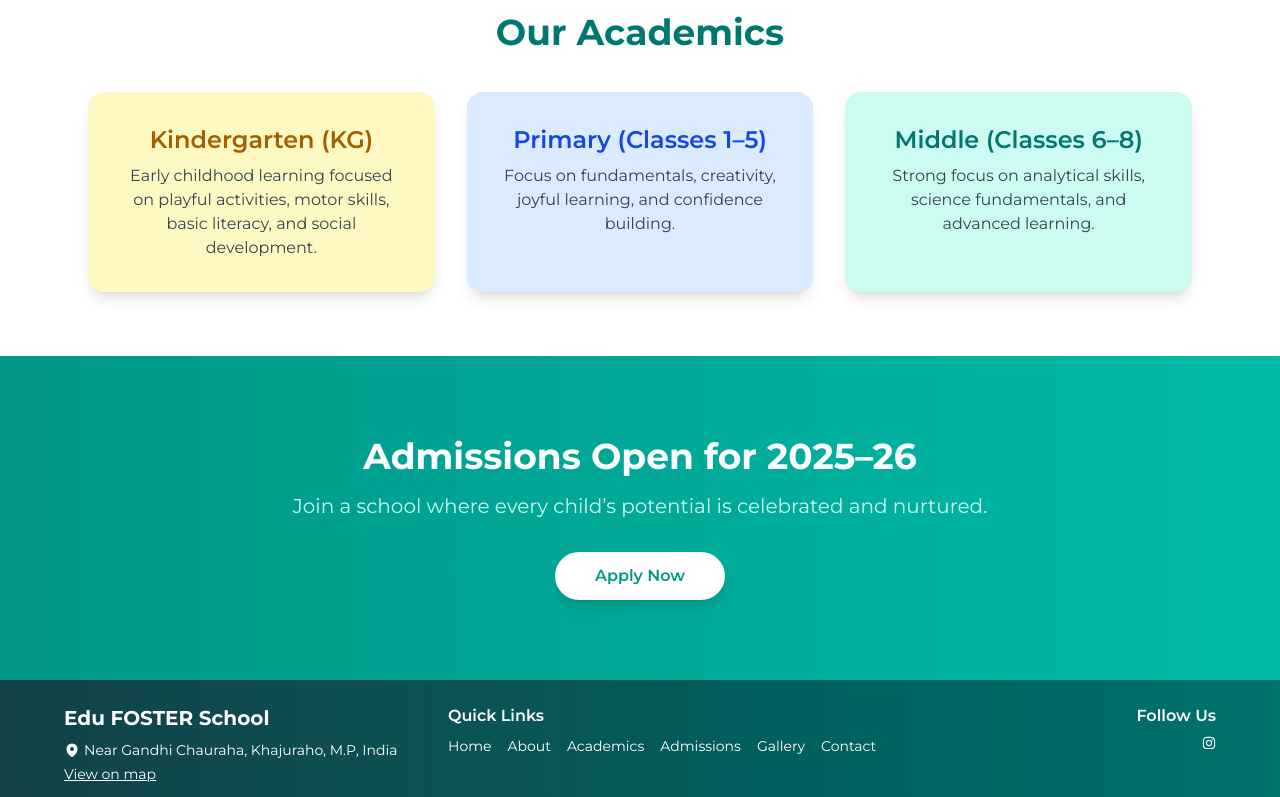
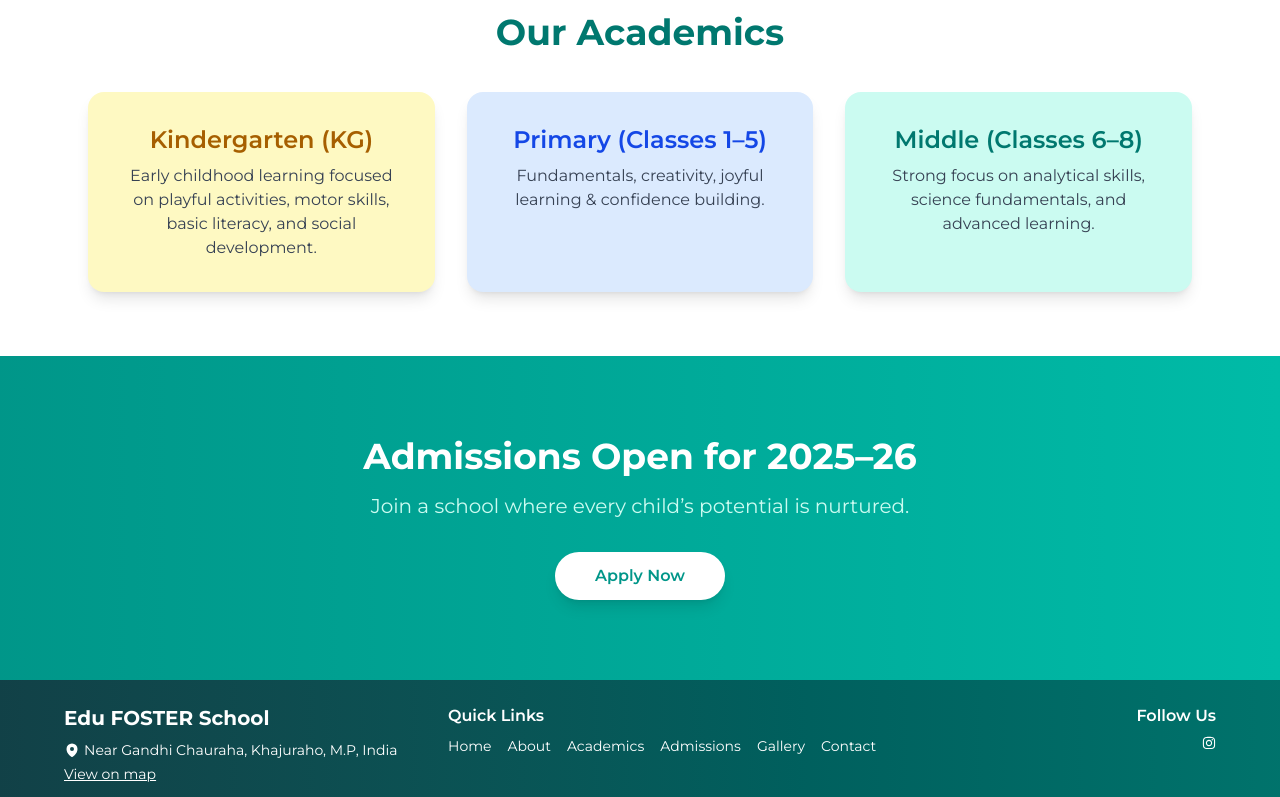
Before and after one commit to codezen28/Edufoster-School, a React (Vite) app: page / in a window 1280 px wide. Shown: the part 1208-2005 px from the top of the page. Built offline with nearby package versions, Linux system fonts and the light colour scheme.

Commit message:
Redirects file added

```diff
--- a/src/pages/Home.jsx
+++ b/src/pages/Home.jsx
@@ -1,4 +1,5 @@
 import { motion } from "framer-motion";
+import { Link } from "react-router-dom";
 import Navbar from "../components/Navbar";
 
 export default function Home() {
@@ -35,14 +36,16 @@ export default function Home() {
             Empowering students through excellence in education, values, and
             innovation.
           </p>
-          <motion.a
-            href="/admissions"
-            whileHover={{ scale: 1.05 }}
-            whileTap={{ scale: 0.95 }}
+
+          {/* ⭐ USING LINK INSTEAD OF <a> */}
+          <motion.div whileHover={{ scale: 1.05 }} whileTap={{ scale: 0.95 }}>
+            <Link
+              to="/admissions"
               className="inline-block bg-teal-500 hover:bg-teal-600 text-white font-semibold px-8 py-3 rounded-full shadow-lg transition duration-300"
             >
               Apply Now
-          </motion.a>
+            </Link>
+          </motion.div>
         </motion.div>
       </section>
 
@@ -90,7 +93,7 @@ export default function Home() {
         </div>
       </section>
 
-      {/* 📘 UPDATED ACADEMICS SECTION (WITH KINDERGARTEN) */}
+      {/* 📘 Academics Section (Updated + Kindergarten) */}
       <section className="py-16 relative overflow-hidden">
         <div className="max-w-6xl mx-auto px-6 text-center relative z-10">
           <motion.h2
@@ -130,8 +133,7 @@ export default function Home() {
                 Primary (Classes 1–5)
               </h3>
               <p className="text-gray-700">
-                Focus on fundamentals, creativity, joyful learning, and
-                confidence building.
+                Fundamentals, creativity, joyful learning & confidence building.
               </p>
             </motion.div>
 
@@ -154,7 +156,7 @@ export default function Home() {
         </div>
       </section>
 
-      {/* 🏫 UPDATED ADMISSIONS CTA SECTION */}
+      {/* 🏫 Admissions CTA Section */}
       <section className="py-20 bg-gradient-to-r from-teal-600 to-teal-500 text-white text-center relative overflow-hidden">
         <motion.div
           initial={{ opacity: 0, y: 30 }}
@@ -166,17 +168,18 @@ export default function Home() {
             Admissions Open for 2025–26
           </h2>
           <p className="mb-8 text-lg md:text-xl text-teal-100">
-            Join a school where every child’s potential is celebrated and
-            nurtured.
+            Join a school where every child’s potential is nurtured.
           </p>
-          <motion.a
-            href="/admissions"
-            whileHover={{ scale: 1.05 }}
-            whileTap={{ scale: 0.95 }}
+
+          {/* ⭐ USING LINK HERE TOO */}
+          <motion.div whileHover={{ scale: 1.05 }} whileTap={{ scale: 0.95 }}>
+            <Link
+              to="/admissions"
               className="inline-block bg-white text-teal-600 font-semibold px-10 py-3 rounded-full shadow-lg hover:bg-teal-50 transition"
             >
               Apply Now
-          </motion.a>
+            </Link>
+          </motion.div>
         </motion.div>
       </section>
     </div>
```
Lines whose indentation alone changed are shown as unchanged.
